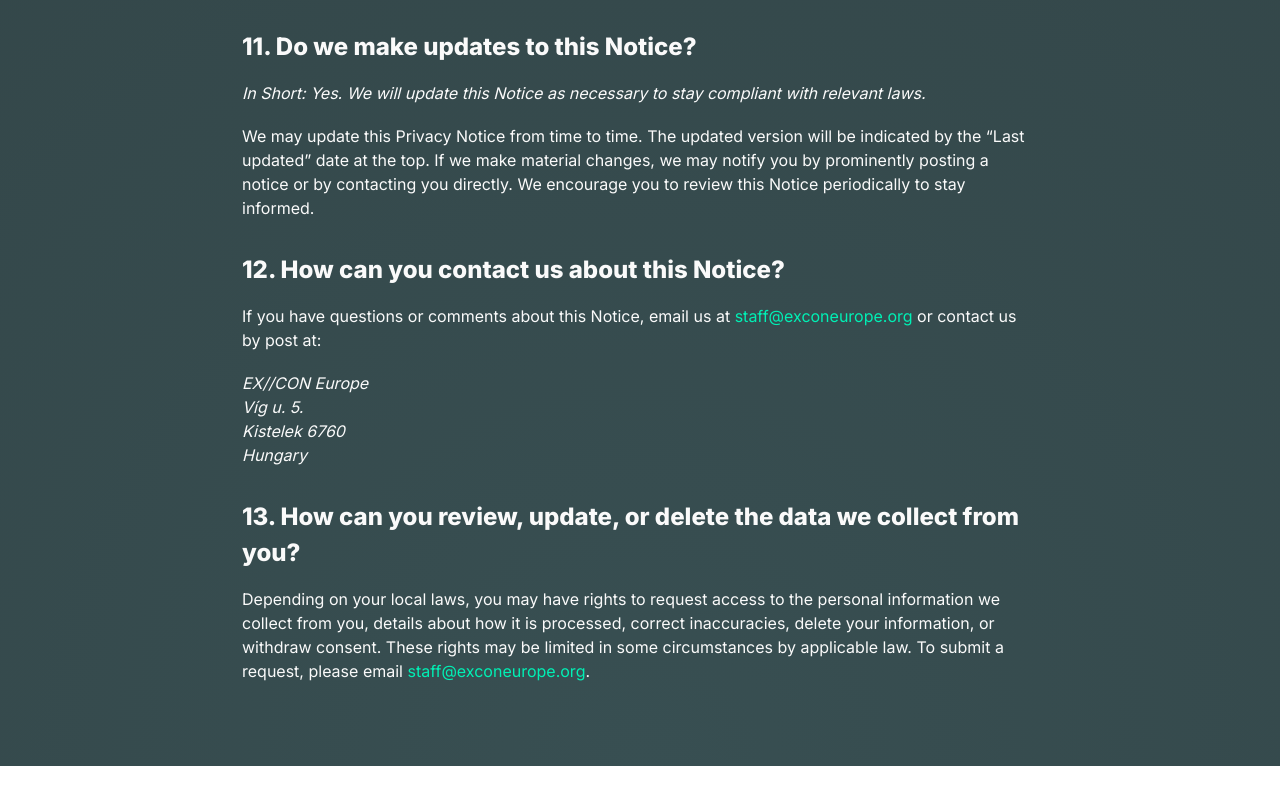
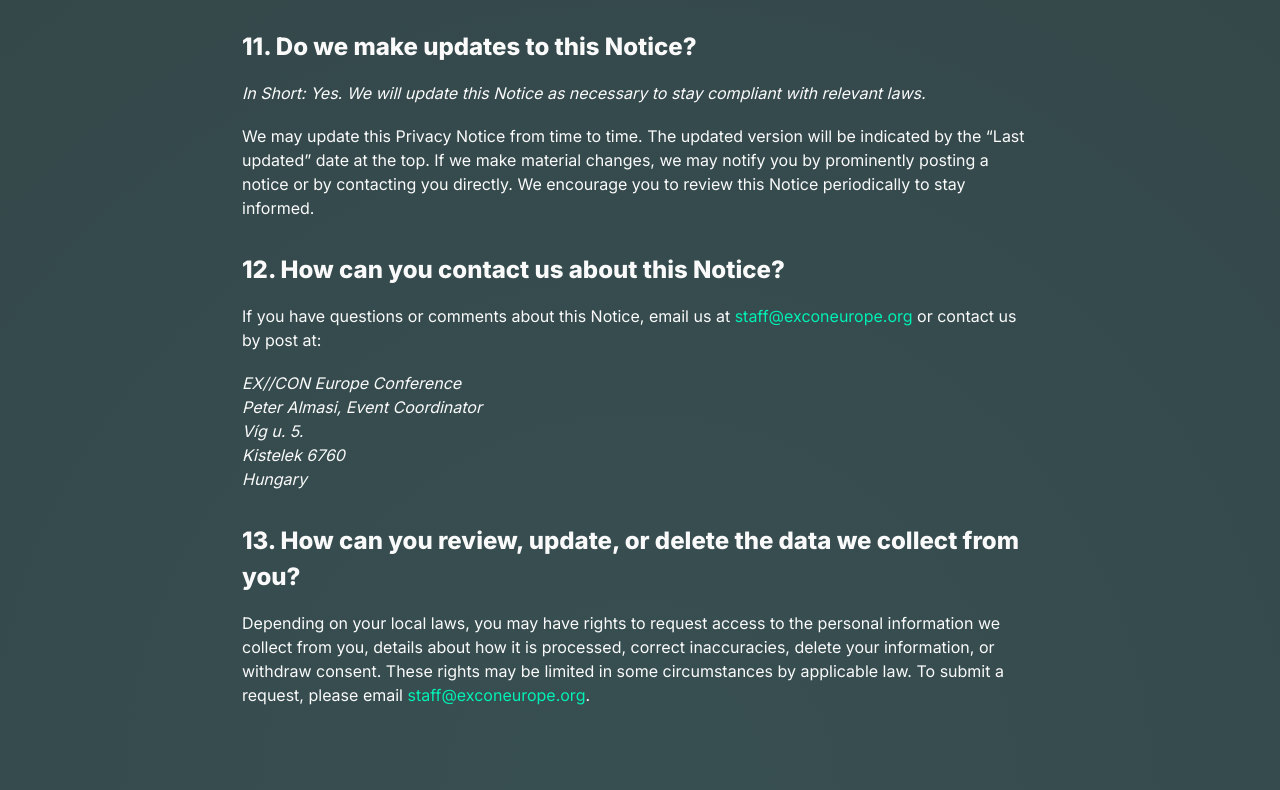
Before and after one commit to documentation-studio/exconeurope.org, a plain HTML site: page privacy-policy.html in a window 1280 px wide. Shown: the part 5895-6685 px from the top of the page. Before the commit the page ends 6661 px from the top, so only its background shows below. Drawn offline with Linux system fonts and the light colour scheme.

Commit message:
contact details

```diff
--- a/privacy-policy.html
+++ b/privacy-policy.html
@@ -382,7 +382,8 @@
         <a href="mailto:staff@exconeurope.org">staff@exconeurope.org</a> or contact us by post at:
       </p>
       <address>
-        EX//CON Europe<br />
+        EX//CON Europe Conference<br />
+        Peter Almasi, Event Coordinator<br />
         Víg u. 5.<br />
         Kistelek 6760<br />
         Hungary
```
